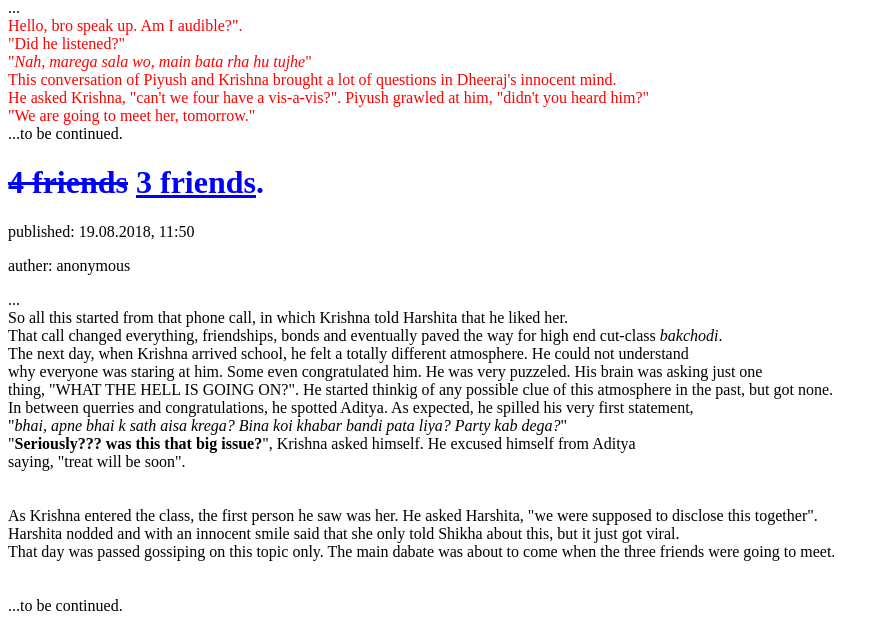
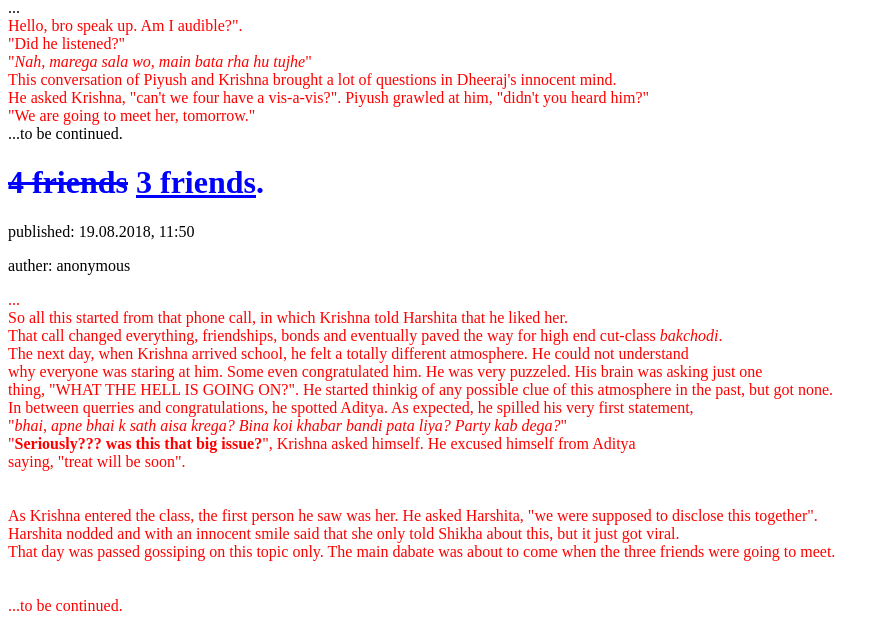
Before and after one commit to myself-NEO/my-first-blog, a Django app: page / in a window 1280 px wide. Shown: the part 380-1011 px from the top of the page, without its empty margins (0-890 px from the left). Run offline with Django 3.2, Linux system fonts and the light colour scheme.

Commit message:
new html

```diff
--- a/blog/templates/blog/post_list.html
+++ b/blog/templates/blog/post_list.html
@@ -40,7 +40,7 @@
             <h1><span style="color:blue"><del> 4 friends</del> <ins>  3 friends</ins>.</span></h1>
             <p>published: 19.08.2018, 11:50</p>
             <p>auther: anonymous</p>
-            <p>...<br />
+            <p><span style="color:red">...<br />
                 So all this started from that phone call, in which Krishna told Harshita that he liked her.<br />
                 That call changed everything, friendships, bonds and eventually paved the way for high end cut-class <i>bakchodi</i>.<br />
                 The next day, when Krishna arrived school, he felt a totally different atmosphere. He could not understand<br />
@@ -57,7 +57,7 @@
                  That day was passed gossiping on this topic only. The main dabate was about to come when the three friends were going to meet. <br />
                  <br />
                  <br />
-             ...to be continued.</p>
+             ...to be continued.</span></p>
 
 
 
```
